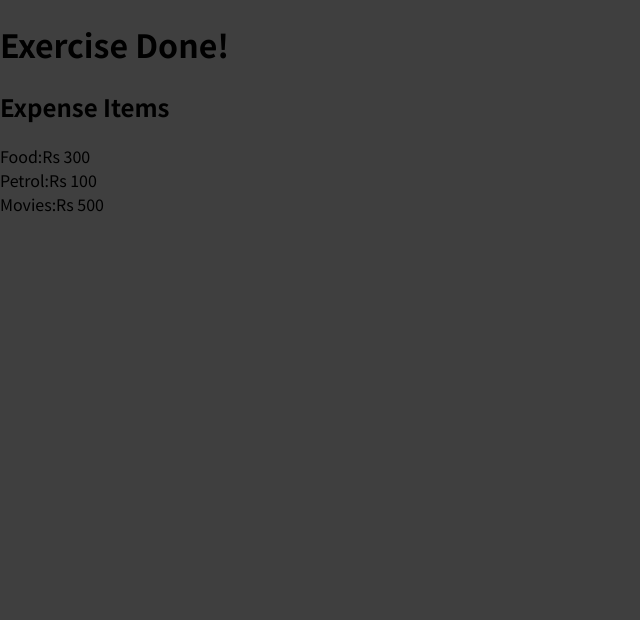
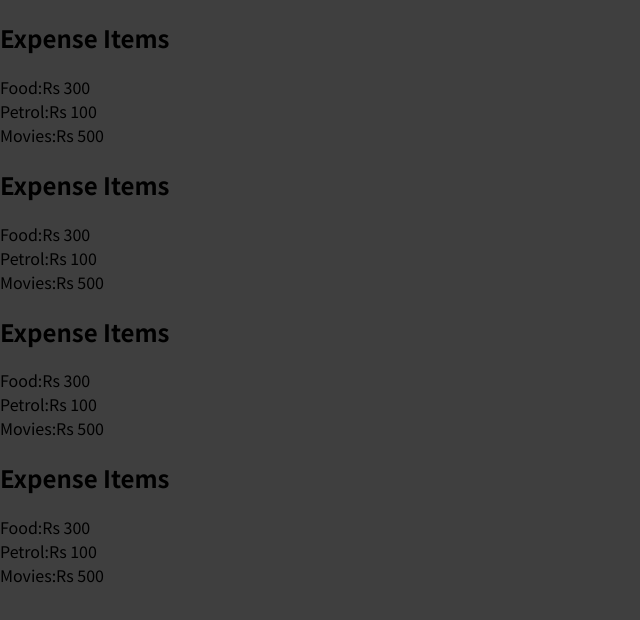
Before and after one commit to Sumanth3028/React, a JavaScript app: page / in a window 1280 px wide. Shown: the top 620 px of the page, without its empty margins (0-640 px from the left). Built offline with nearby package versions, Linux system fonts and the light colour scheme.

Commit message:
using props

```diff
--- a/src/App.js
+++ b/src/App.js
@@ -1,9 +1,47 @@
-import ExpenseItem from './component/ExpenseItem'
+import ExpenseItem from "./component/ExpenseItem";
 export default function App() {
+  const expenses = [
+    {
+      id: "e1",
+      title: "Toilet Paper",
+      amount: 94,
+      date: new Date(2020, 7, 14),
+      location:'hyderabad'
+    },
+    { id: "e2", title: "New TV", amount: 799.49, date: new Date(2021, 2, 12),location:'Bangalore' },
+    {
+      id: "e3",
+      title: "Car Insurance",
+      amount: 294.67,
+      date: new Date(2021, 2, 28),
+      location:'kerela'
+    },
+    {
+      id: "e4",
+      title: "New Desk (Wooden)",
+      amount: 450,
+      date: new Date(2021, 5, 12),
+      location:"chennai"
+    },
+  ];
+
+
   return (
+
     <div>
-      <h1>Exercise Done! </h1>
-      <ExpenseItem></ExpenseItem>
+
+      { expenses.map((data) =>(
+         <ExpenseItem
+          title={data.title}
+          amount={data.amount}
+          date={data.date}
+          location={data.location}
+
+       ></ExpenseItem>
+
+       ))}
     </div>
+
+
   );
-}
+  }
```
